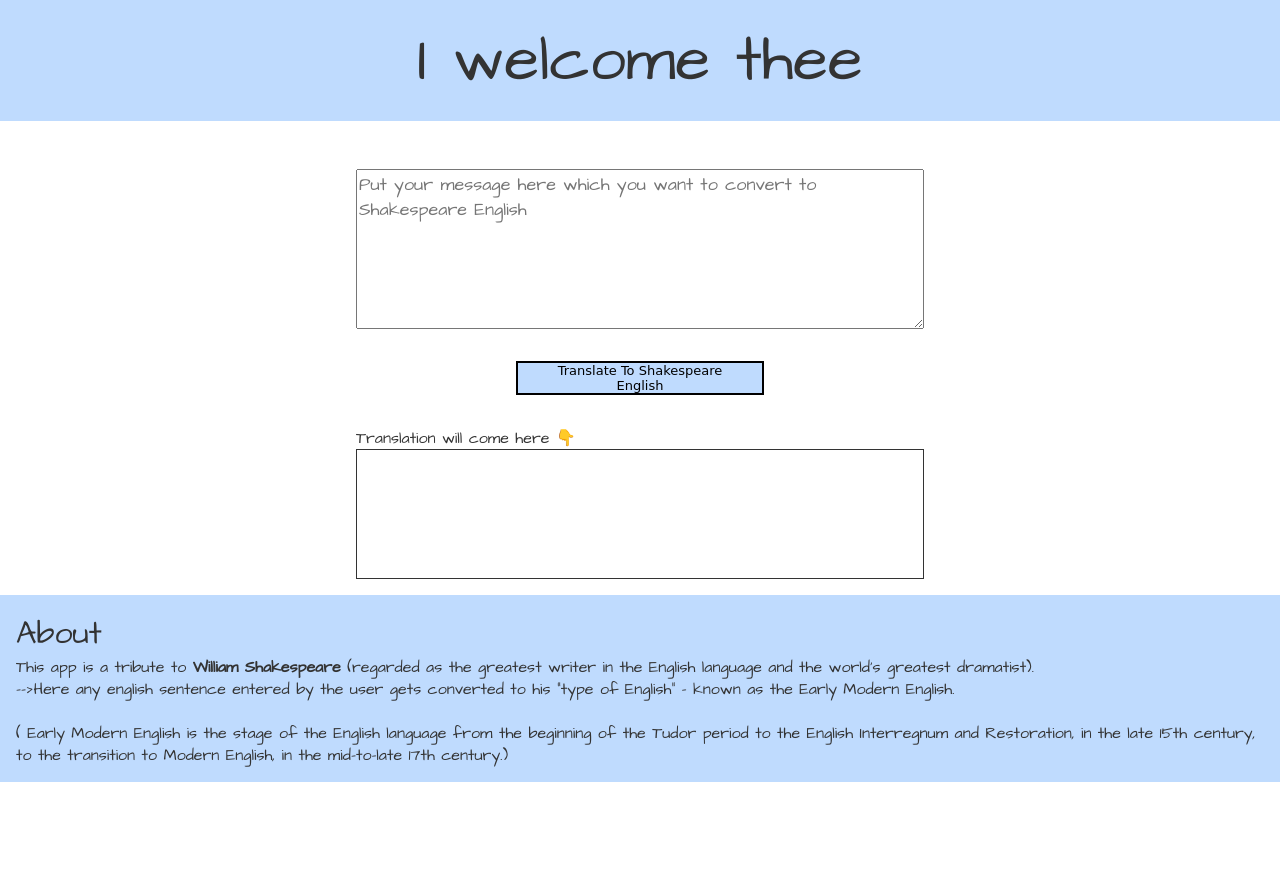
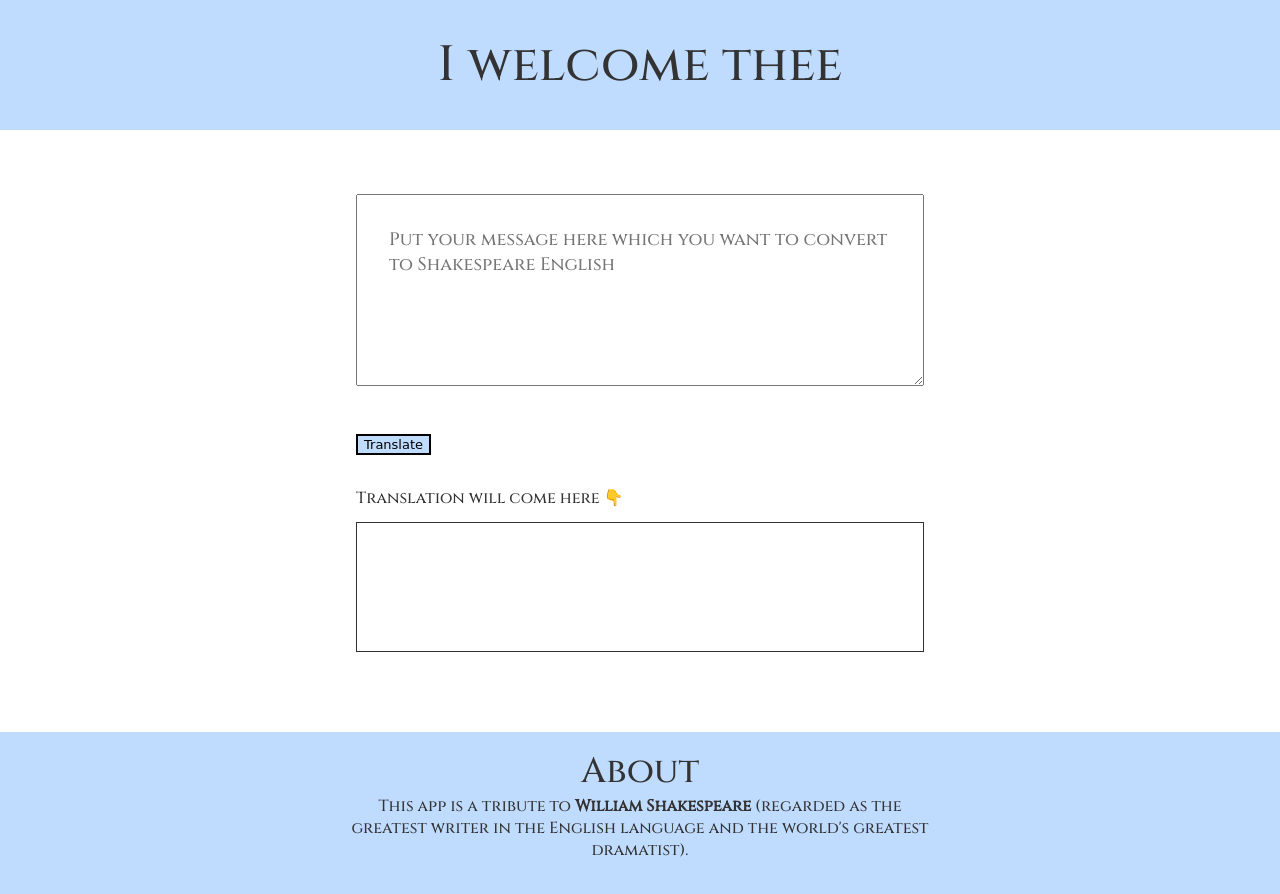
Before and after one commit to KunalBaadshah/Comic-language-translator, a plain HTML site: page index.html in a window 1280 px wide. Before the commit the page ends 800 px from the top, so only its background shows below. Drawn offline with Linux system fonts and the light colour scheme.

Commit message:
Done and dusted after minor changes

```diff
--- a/index.html
+++ b/index.html
@@ -11,7 +11,7 @@
 
 <body>
     <nav>
-        <div style="font-size: 4rem; padding: 1rem;">
+        <div style="font-size: 3.1rem; padding: 2rem;">
             I welcome thee
         </div>
 
@@ -19,7 +19,7 @@
     <main>
         <textarea id="translate-input"
             placeholder="Put your message here which you want to convert to Shakespeare English"></textarea>
-        <button id="translate-button"> Translate To Shakespeare English</button>
+        <button id="translate-button"> Translate</button>
         <div>Translation will come here 👇</div>
 
         <div id="translate-output" style="padding: 4rem; font-size: large;"></div>
@@ -29,11 +29,9 @@
 
 
     <footer>
-        <div style="font-size:2rem;">About</div>
+        <div style="font-size:2.2rem;">About</div>
         <p>This app is a tribute to <strong>William Shakespeare</strong> (regarded as the greatest writer in the English language and the world's greatest dramatist).</p>
-        <p>-->Here any english sentence entered by the user gets converted to his "type of English" - known as the Early Modern English.</p>
         <br>
-        <p>( Early Modern English is the stage of the English language from the beginning of the Tudor period to the English Interregnum and Restoration, in the late 15th century, to the transition to Modern English, in the mid-to-late 17th century.)</p>
     </footer>
 
     <script src="app.js" type="text/javascript"> </script>
--- a/style.css
+++ b/style.css
@@ -1,4 +1,4 @@
-@import url('https://fonts.googleapis.com/css2?family=Architects+Daughter&display=swap');
+@import url('https://fonts.googleapis.com/css2?family=Cinzel:wght@500&display=swap');
 
 * {
     box-sizing: border-box;
@@ -7,13 +7,15 @@
 :root {
     --primary:#BFDBFE;
     --black: #333333;
-    --width-break:600px
+    --width-break:600px;
 }
 
 body {
     margin: 0;
-    font-family: 'Architects Daughter', cursive;
+    font-family: 'Cinzel', serif;
     color: #333333;
+    /* height:100%;
+    width:100%; */
 }
 
 nav {
@@ -31,8 +33,9 @@ textarea {
     box-sizing: border-box;
     display: block;
     width: 100%;
-    min-height: 20vh;
-    margin-top: 2rem;
+    min-height: 24vh;
+    margin: 3rem 0rem 1rem;
+    padding: 2rem;
     font-size: large;
     font-family: inherit;
 }
@@ -40,8 +43,8 @@ textarea {
 button {
     background-color: var(--primary);
     border: 2px solid black;
-    margin: 2rem 10rem;
-    padding: 0rem 1rem;
+    margin: 2rem 0rem;
+    padding: -1rem 0rem;
     font-family: 'Kalam', cursive;
     font-size: small;
 }
@@ -50,25 +53,27 @@ button {
 #translate-output {
     box-sizing: border-box;
     width: 100%;
+    margin: 0.8rem 0rem 4rem 0rem;
     min-height: 10vh;
     max-height: 20vh;
-    overflow:scroll;
+    overflow: scroll;
     border: 1px solid var(--black);
 }
 
 
 footer {
     /* position: fixed; */
+    /* height:100%; */
+    width: 100%;
     bottom: 0;
-    width: 100%;
     padding: 1rem;
     background-color: var(--primary);
-    /* text-align: center; */
+    text-align: center;
 }
 
 
 footer p {
-    /* max-width: var(--width-break); */
+    max-width: var(--width-break);
     margin: auto;
     font-size: 1rem;
 }
```
